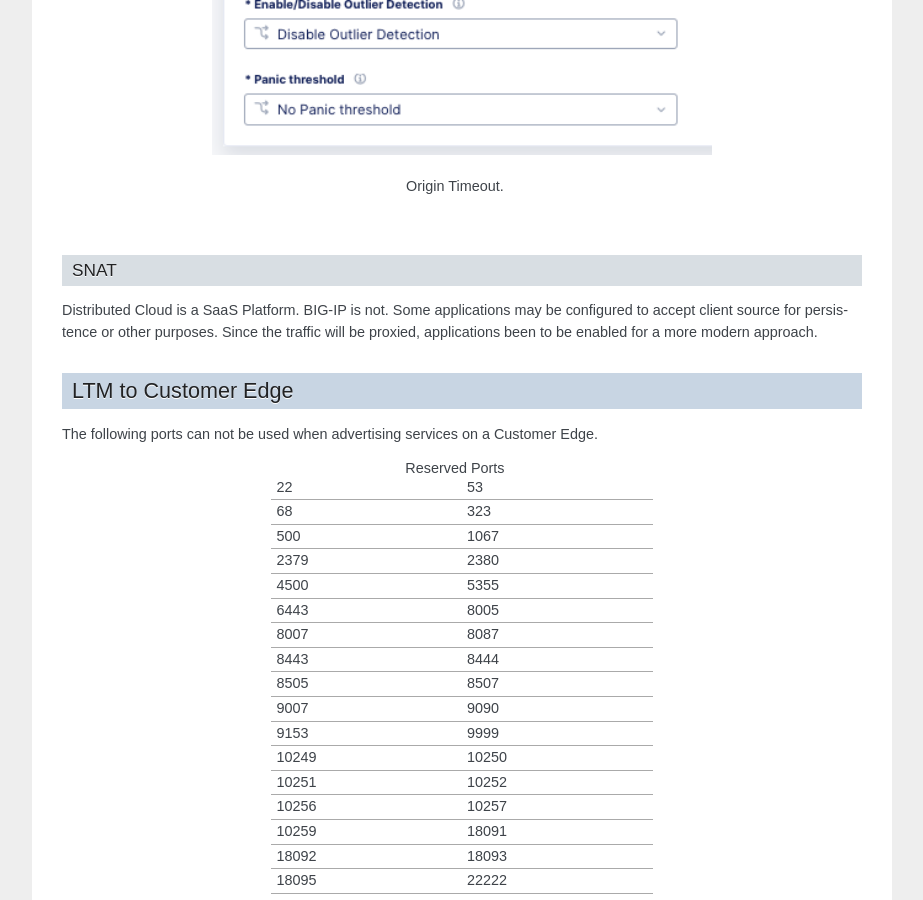
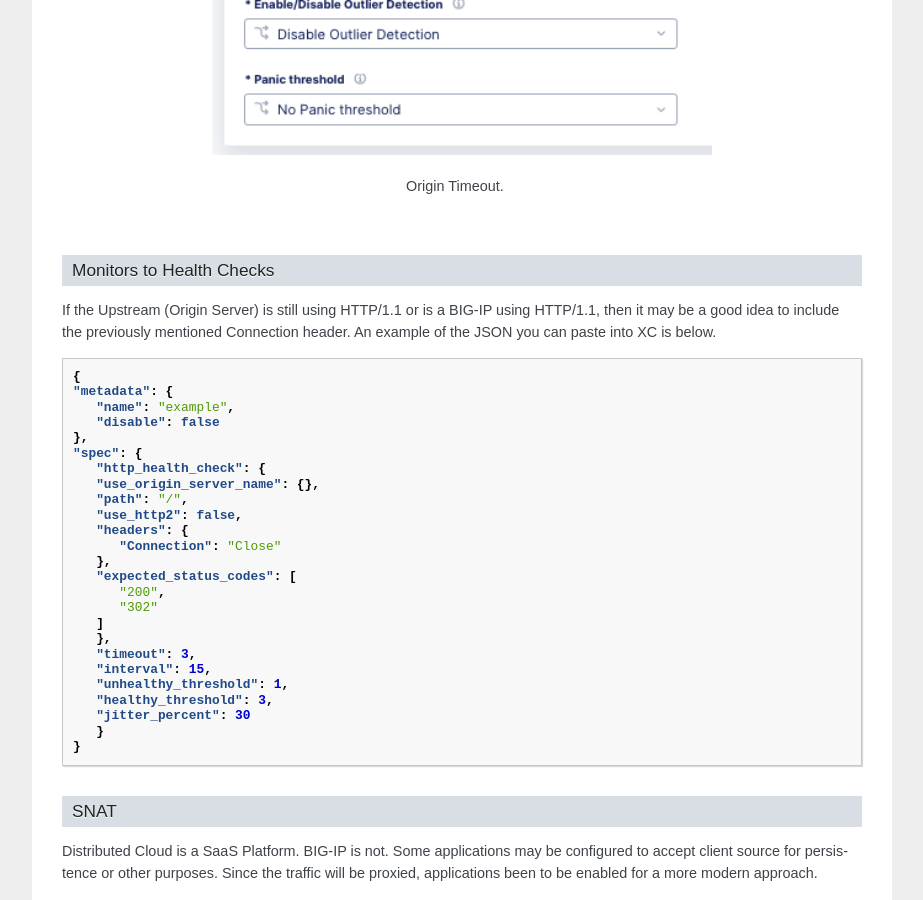
Before and after one commit to Mikej81/bigip_to_xc_faq, a Sphinx documentation site: the page built from docs/source/index.rst, in a window 1280 px wide and 900 px high, scrolled down 5715 px. Shown: the whole window, without its empty margins (198-1121 px from the left). Built offline with Sphinx 7.4.7, drawn with Linux system fonts in a browser that asks for light colours; the version number could not be read and is left out; some of the changed text lies outside the part shown.

Commit message:
monitors

```diff
--- a/docs/source/index.rst
+++ b/docs/source/index.rst
@@ -191,6 +191,41 @@
    :align: center
 
    Origin Timeout.
+
+Monitors to Health Checks
+^^^^^^^^^^^^^^^^^^^^^^^^^
+
+If the Upstream (Origin Server) is still using HTTP/1.1 or is a BIG-IP using HTTP/1.1, then it may be a good idea to include the previously
+mentioned Connection header.  An example of the JSON you can paste into XC is below.
+
+.. code-block:: json
+
+   {
+   "metadata": {
+      "name": "example",
+      "disable": false
+   },
+   "spec": {
+      "http_health_check": {
+      "use_origin_server_name": {},
+      "path": "/",
+      "use_http2": false,
+      "headers": {
+         "Connection": "Close"
+      },
+      "expected_status_codes": [
+         "200",
+         "302"
+      ]
+      },
+      "timeout": 3,
+      "interval": 15,
+      "unhealthy_threshold": 1,
+      "healthy_threshold": 3,
+      "jitter_percent": 30
+      }
+   }
+
 
 SNAT
 ^^^^
@@ -721,7 +756,7 @@
 Similar to BIG-IP in VMWare or HyperV environments, there are a couple configs to be aware of.
 
 VRRP in a Hypervisor
---------------------
+^^^^^^^^^^^^^^^^^^^^
 
 If you decide to enable VRRP for a cluster, the following should be evaluated to ensure multicast is properly enabled.
 
```
Also changed, not shown: 7 other files.
